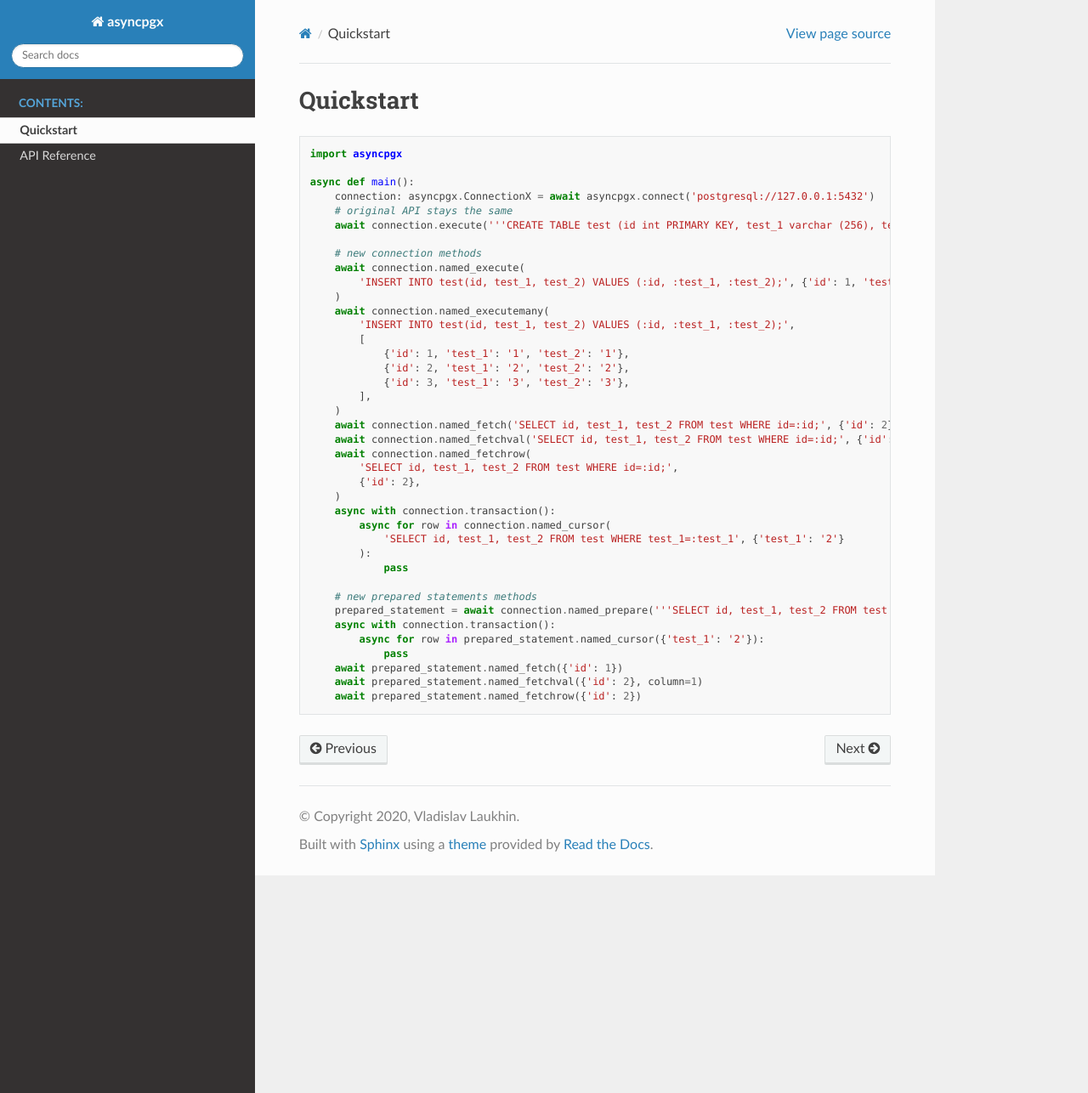
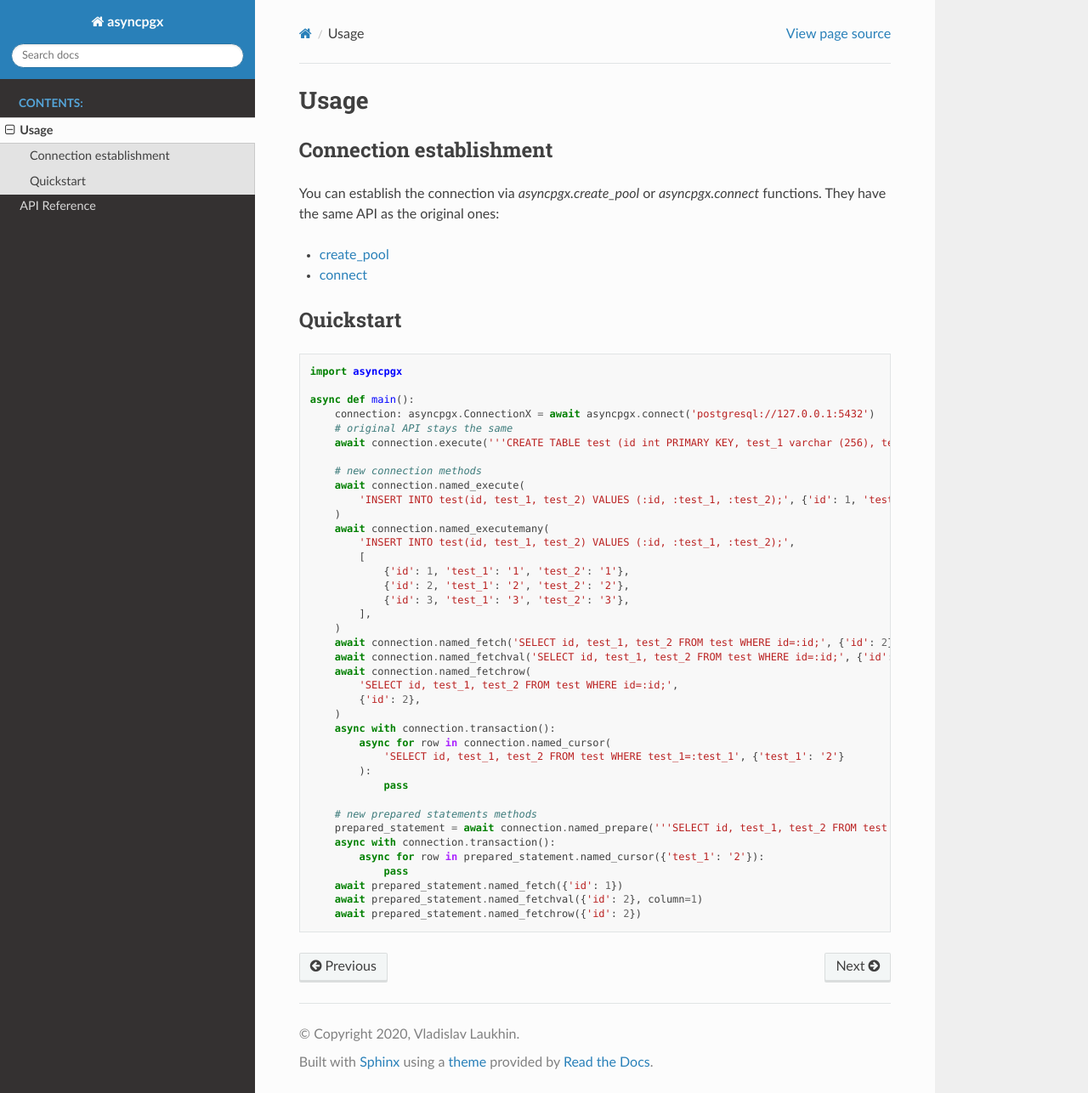
Before and after one commit to laukhin/asyncpgx, a Sphinx documentation site: the page built from docs/source/usage.rst, in a window 1280 px wide and 1286 px high. Shown: the whole window at 85% size. Built offline with Sphinx 7.4.7 and the Read the Docs theme 2.0.0, drawn with Linux system fonts in a browser that asks for light colours.

Commit message:
Restructure the docs.

```diff
--- a/docs/source/index.rst
+++ b/docs/source/index.rst
@@ -11,5 +11,5 @@ If you use asyncpg you can replace `connect` or `create_pool` methods to ours an
    :maxdepth: 2
    :caption: Contents:
 
-   quickstart
+   usage
    api
--- a/docs/source/quickstart.rst
+++ b/docs/source/usage.rst
@@ -1,6 +1,21 @@
-=============
+=====
+Usage
+=====
+
+************************
+Connection establishment
+************************
+
+You can establish the connection via `asyncpgx.create_pool` or `asyncpgx.connect` functions.
+They have the same API as the original ones:
+
+- `create_pool <https://magicstack.github.io/asyncpg/current/api/index.html#connection-pools>`_
+- `connect <https://magicstack.github.io/asyncpg/current/api/index.html#connection>`_
+
+
+**********
 Quickstart
-=============
+**********
 
 .. code-block:: python
 
```
